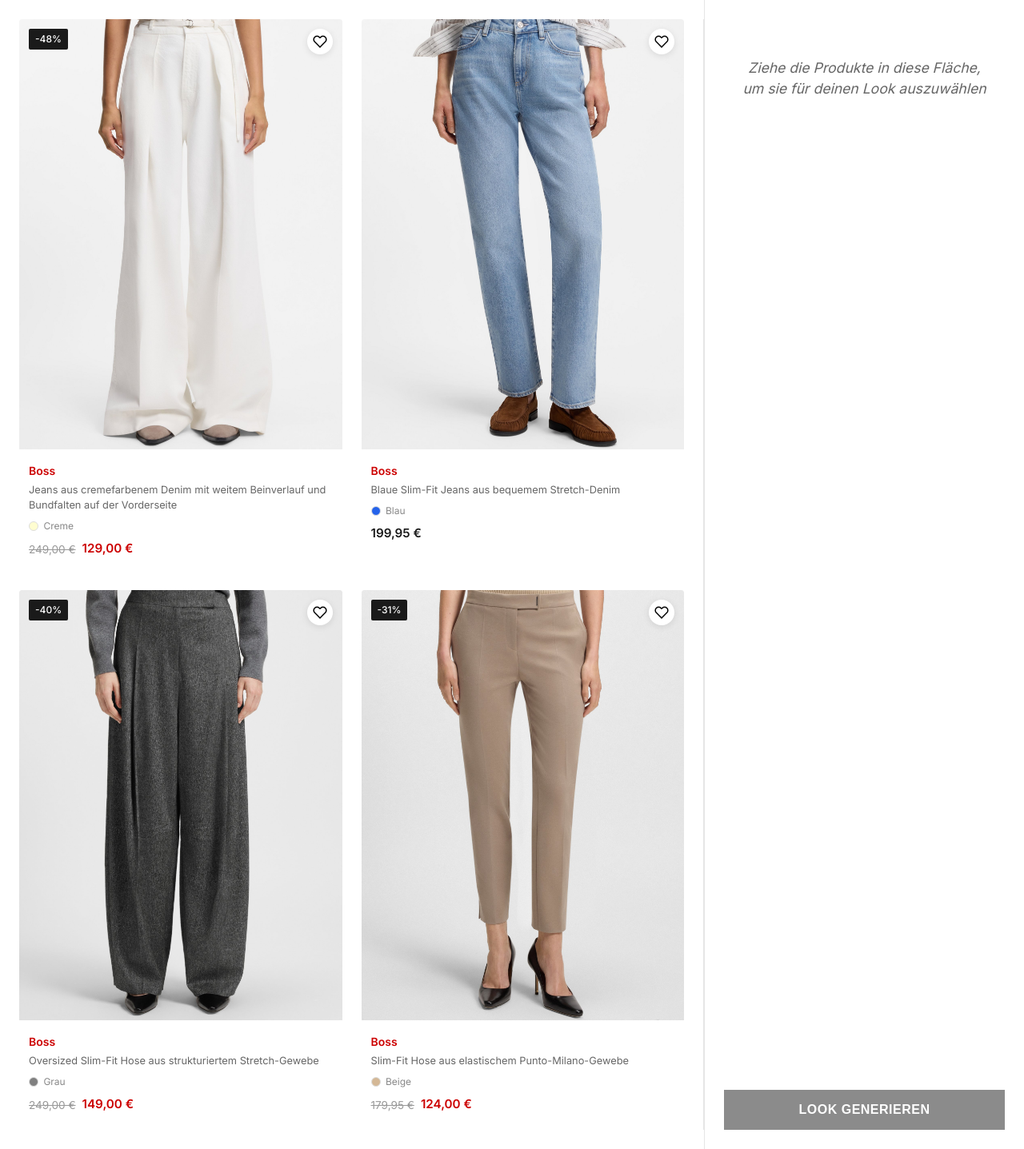
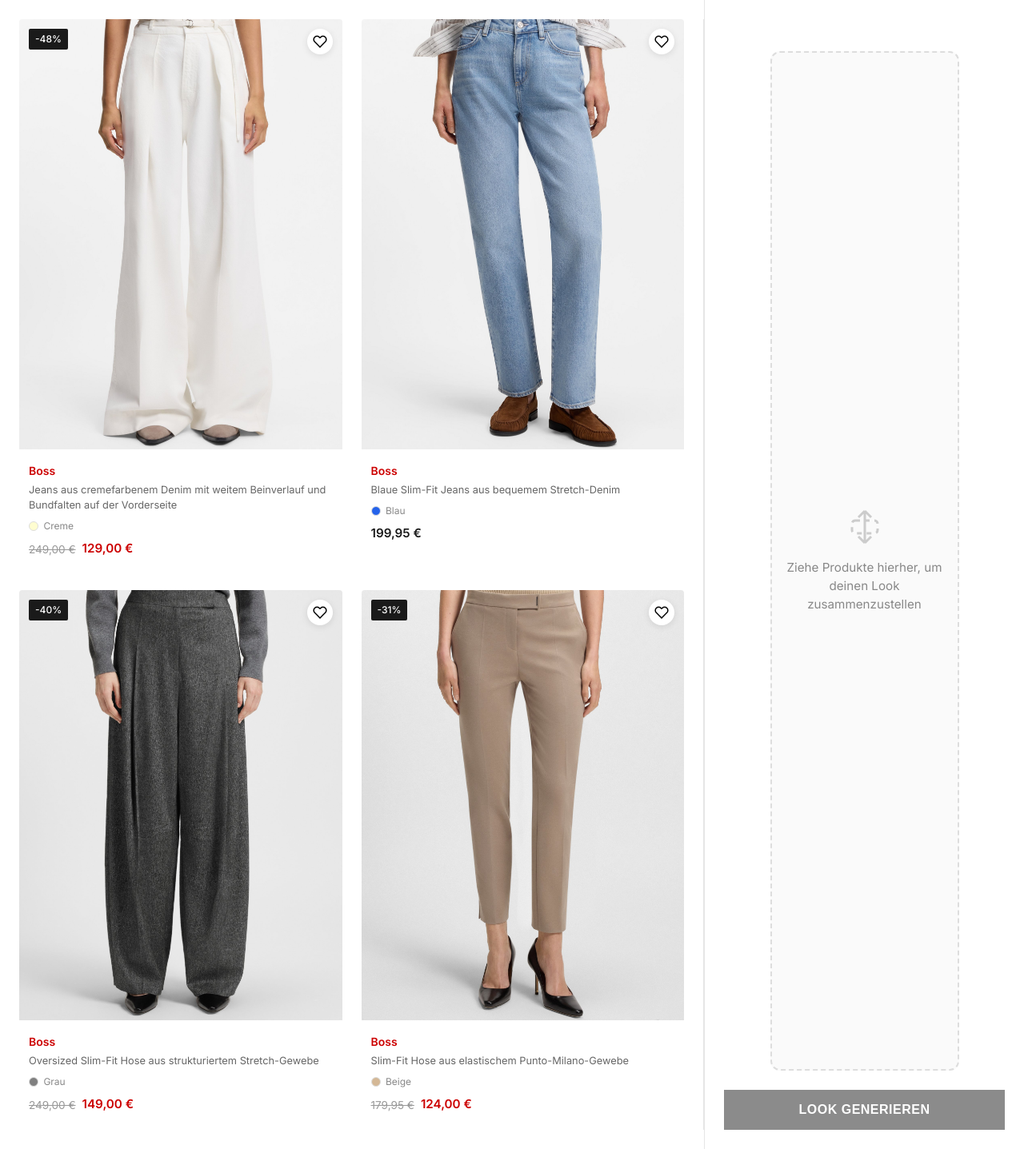
Before and after one commit to SyChell/VirtualTryOn, a Flask app: page / in a window 1280 px wide. Shown: the part 76-1513 px from the top of the page at 80% size. Run offline with Flask 3, Linux system fonts and the light colour scheme.

Commit message:
Add drag and drop functionality for product selection

```diff
--- a/static/css/styles.css
+++ b/static/css/styles.css
@@ -122,6 +122,20 @@ body {
 
 .product-card.selected {
     outline: 3px solid #1a1a1a;
+}
+
+/* Drag and Drop styles */
+.product-card[draggable="true"] {
+    cursor: grab;
+}
+
+.product-card[draggable="true"]:active {
+    cursor: grabbing;
+}
+
+.product-card.dragging {
+    opacity: 0.5;
+    transform: scale(0.95);
 }
 
 .product-image-container {
@@ -252,7 +266,18 @@ body {
     display: flex;
     flex-direction: column;
     align-items: center;
+    justify-content: center;
     border-left: 1px solid #e5e5e5;
+    transition: background-color 0.2s, border-color 0.2s;
+}
+
+.selection-section.drop-zone-active {
+    background-color: rgba(0, 0, 0, 0.03);
+    border-left: 2px dashed #1a1a1a;
+}
+
+.selection-section:has(.selected-item) {
+    justify-content: flex-start;
 }
 
 .selected-items {
@@ -351,12 +376,31 @@ body {
 }
 
 .selection-hint {
+    display: flex;
+    align-items: center;
+    justify-content: center;
     text-align: center;
-    color: #666;
-    font-size: 1.1rem;
-    font-style: italic;
-    margin: 2rem 0;
-    padding: 0 1rem;
+    color: #888;
+    font-size: 0.95rem;
+    margin: 1.5rem 0;
+    padding: 2rem 1rem;
+    border: 2px dashed #ddd;
+    border-radius: 12px;
+    background: #fafafa;
+    flex: 1;
+}
+
+.hint-content {
+    display: flex;
+    flex-direction: column;
+    align-items: center;
+    gap: 1rem;
+}
+
+.selection-hint p {
+    margin: 0;
+    max-width: 200px;
+    line-height: 1.5;
 }
 
 .btn-generate {
--- a/templates/index.html
+++ b/templates/index.html
@@ -68,9 +68,15 @@
                 <div class="selected-items" id="selectedItems">
                     <!-- Selected items appear here -->
                 </div>
-                <p class="selection-hint" id="selectionHint">
-                    Ziehe die Produkte in diese Fläche, um sie für deinen Look auszuwählen
-                </p>
+                <div class="selection-hint" id="selectionHint">
+                    <div class="hint-content">
+                        <svg width="48" height="48" viewBox="0 0 24 24" fill="none" stroke="currentColor" stroke-width="1.5" style="opacity: 0.4;">
+                            <path d="M12 2L12 22M12 2L8 6M12 2L16 6M12 22L8 18M12 22L16 18"></path>
+                            <rect x="4" y="8" width="16" height="8" rx="2" stroke-dasharray="3 3"></rect>
+                        </svg>
+                        <p>Ziehe Produkte hierher, um deinen Look zusammenzustellen</p>
+                    </div>
+                </div>
                 <button class="btn-generate" id="btnGenerate" disabled>
                     LOOK GENERIEREN
                 </button>
```
Also changed, not shown: static/js/app.js (+73 -5 lines).
